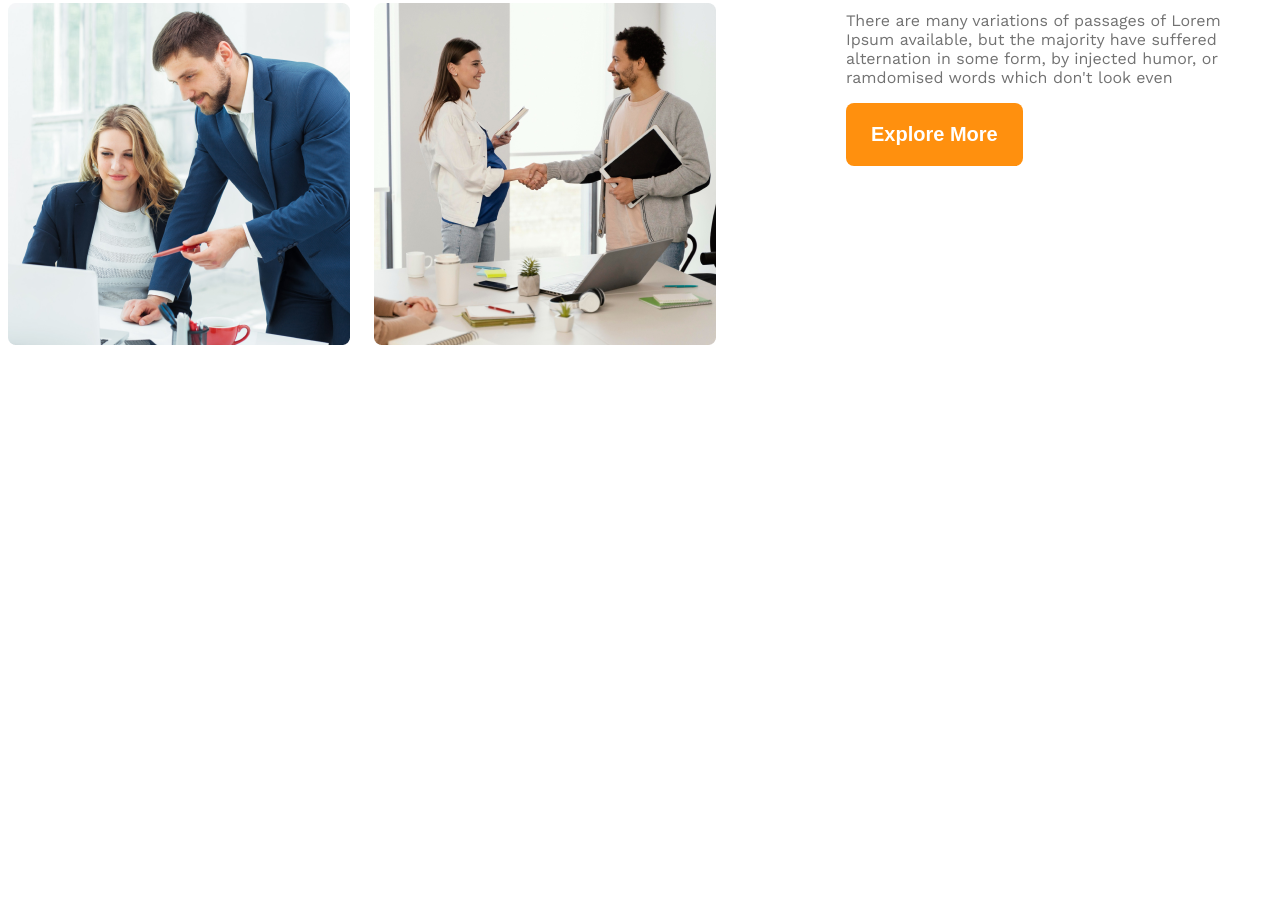
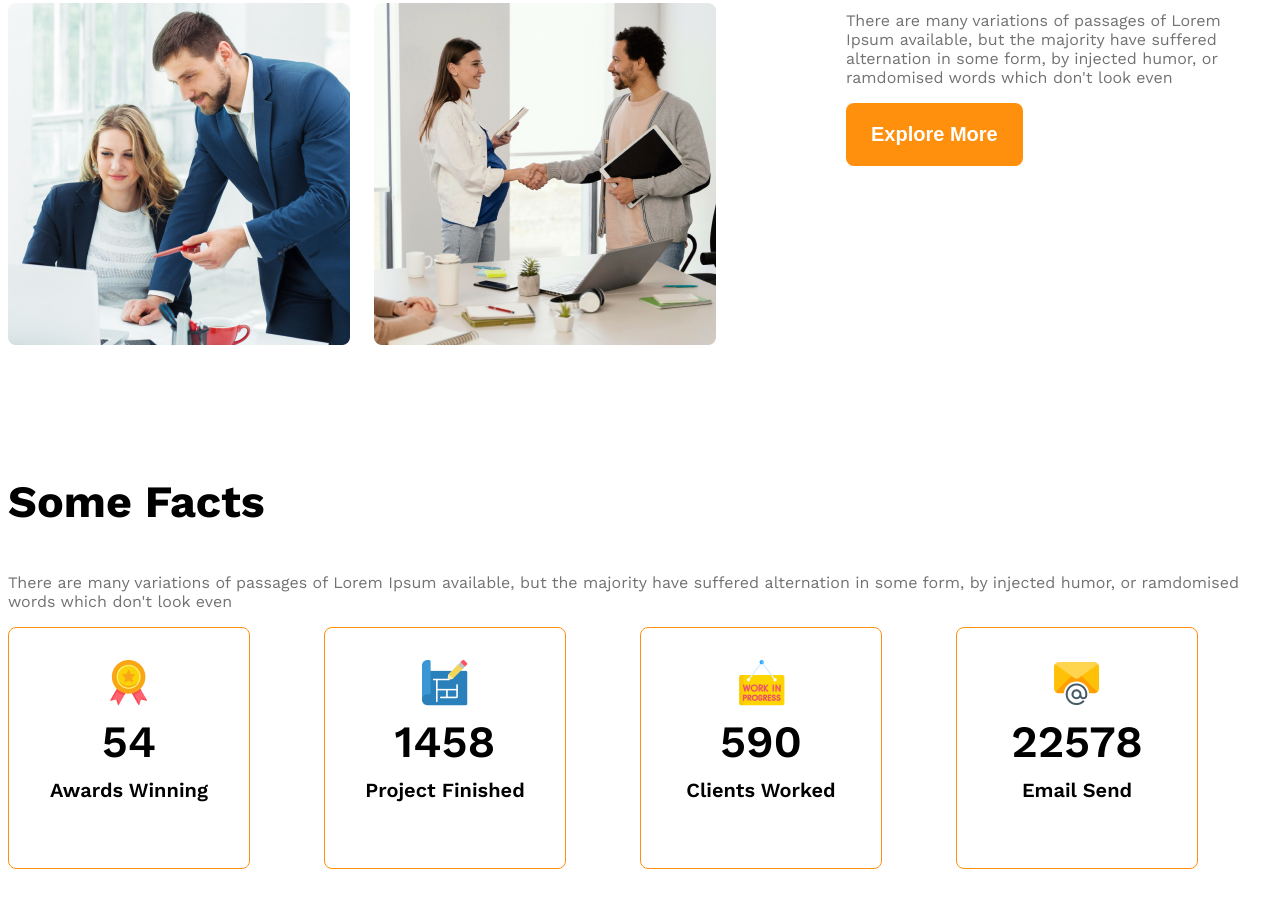
Before and after one commit to kanizPrema18/G3-architect-recorces, a plain HTML site: page architect.html in a window 1280 px wide. Shown: the part 1677-2584 px from the top of the page. Before the commit the page ends 2152 px from the top, so only its background shows below. Drawn offline with nearby package versions, Linux system fonts and the light colour scheme.

Commit message:
some facts and added images

```diff
--- a/architect.css
+++ b/architect.css
@@ -96,6 +96,32 @@ nav li a{
 #quick{
    font-weight: 500;
 }
+/* Some facts related style */
+.fact-container{
+  display: grid;
+  grid-template-columns: repeat(4, 1fr);
+}
+.fact-card{
+  border: 1px solid #FF900E;
+  width: 240px;
+  height: 240px;
+  border-radius: 8px;
+  text-align: center;
+  align-items: center;
+  justify-content: center;
+
+}
+.fact-num{
+   font-size: 2.8rem;
+   font-weight: 600;
+   margin-top: 5px;
+   margin-bottom: 10px;
+}
+.fact-name{
+   font-size: 1.25rem; /* 20px */
+   font-weight: 600;
+   margin-top: 10px;
+}
 /* Responsive Media Query */
 @media screen and (max-width: 576px){
    .navbar, .nav-links, .teams{
--- a/architect.html
+++ b/architect.html
@@ -44,7 +44,42 @@
  </section>
  <!-- Features will enjoy -->
  <section>
+  <h3 class="section-tittle">Some Facts</h3>
+  <p class="text-light-gray">There are many variations of passages of Lorem Ipsum available, but the majority have suffered alternation in some form, by injected humor, or ramdomised words which don't look even</p>
+  <div class="fact-container">
+    <!-- .fact-card*4>img.fact-icon+h4.fact-num+h5.fact-name -->
+  <div class="fact-card display-flex">
+     <div>
+      <img src="images/icons/ribon.png" alt="" class="fact-icon">
+      <h4 class="fact-num">54</h4>
+      <h5 class="fact-name">Awards Winning</h5>
+     </div>
+  </div>
 
+  <div class="fact-card display-flex">
+      <div>
+        <img src="images/icons/projects.png" alt="" class="fact-icon">
+      <h4 class="fact-num">1458</h4>
+      <h5 class="fact-name">Project Finished</h5>
+      </div>
+    </div>
+
+  <div class="fact-card display-flex">
+      <div>
+        <img src="images/icons/customers.png" alt="" class="fact-icon">
+      <h4 class="fact-num">590</h4>
+      <h5 class="fact-name">Clients Worked</h5>
+      </div>
+    </div>
+
+    <div class="fact-card display-flex">
+      <div>
+        <img src="images/icons/email.png" alt="" class="fact-icon">
+      <h4 class="fact-num">22578</h4>
+      <h5 class="fact-name">Email Send</h5>
+      </div>
+    </div>
+  </div>
  </section>
  <!-- Some facts -->
   <section class="some-facts">
```
